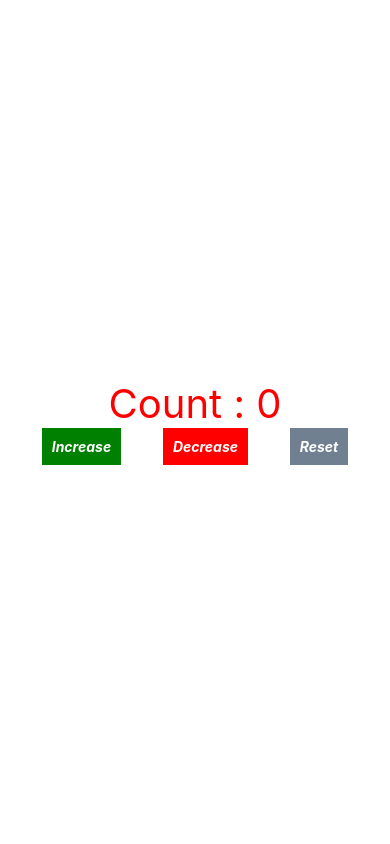
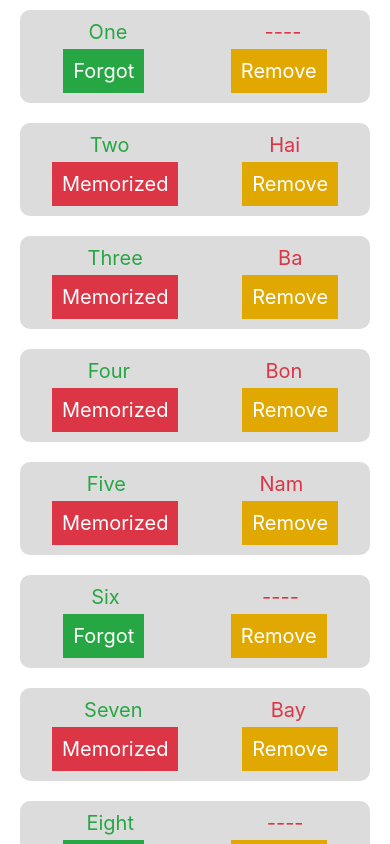
Before and after one commit to phamtanphat/ReactNative24022020, a React Native app: screen / in a window 390 px wide. Built offline with nearby package versions, Linux system fonts and the light colour scheme.

Commit message:
component list

```diff
--- a/App.js
+++ b/App.js
@@ -3,30 +3,15 @@ import React, {Component} from 'react';
 import {View, StyleSheet, ScrollView} from 'react-native';
 import Word from './src/Word';
 import Box from './src/Box';
+import List from './src/List';
 
-
-const words = [
-  {id: '1', en: 'One', vn: 'Mot', isMemorized: true},
-  {id: '2', en: 'Two', vn: 'Hai', isMemorized: false},
-  {id: '3', en: 'Three', vn: 'Ba', isMemorized: false},
-  {id: '4', en: 'Four', vn: 'Bon', isMemorized: false},
-  {id: '5', en: 'Five', vn: 'Nam', isMemorized: false},
-  {id: '6', en: 'Six', vn: 'Sau', isMemorized: true},
-  {id: '7', en: 'Seven', vn: 'Bay', isMemorized: false},
-  {id: '8', en: 'Eight', vn: 'Tam', isMemorized: true},
-  {id: '9', en: 'Nine', vn: 'Chin', isMemorized: false},
-  {id: '10', en: 'Ten', vn: 'Muoi', isMemorized: true},
-];
 export default class App extends Component {
   render() {
     return (
       <View style={styles.container}>
-        {/* <ScrollView showsVerticalScrollIndicator={false}>
-          {words.map(word => (
-            <Word word={word} key={word.en} />
-          ))}
-        </ScrollView> */}
-        <Box />
+        <ScrollView showsVerticalScrollIndicator={false}>
+          <List />
+        </ScrollView>
       </View>
     );
   }
--- a/src/Box.js
+++ b/src/Box.js
@@ -13,6 +13,15 @@ export default class Box extends Component {
   UNSAFE_componentWillMount() {
     console.log('UNSAFE_componentWillMount');
   }
+  increase = () => {
+    this.setState({count: this.state.count + 1});
+  };
+  decrease = () => {
+    this.setState({count: this.state.count - 1});
+  };
+  reset = () => {
+    this.setState({count: 0});
+  };
   render() {
     console.log('render');
     return (
@@ -33,24 +42,24 @@ export default class Box extends Component {
             justifyContent: 'space-evenly',
           }}>
           <TouchableOpacity
-            onPress={() => {
-                this.setState({count : this.state.count + 1}, () => {
-                    alert(JSON.stringify(this.state.count));
-                });
-            }}
+            onPress={this.increase}
             style={{backgroundColor: 'green', padding: 10}}>
             <Text
               style={{color: 'white', fontStyle: 'italic', fontWeight: 'bold'}}>
               Increase
             </Text>
           </TouchableOpacity>
-          <TouchableOpacity style={{backgroundColor: 'red', padding: 10}}>
+          <TouchableOpacity
+            onPress={this.decrease}
+            style={{backgroundColor: 'red', padding: 10}}>
             <Text
               style={{color: 'white', fontStyle: 'italic', fontWeight: 'bold'}}>
               Decrease
             </Text>
           </TouchableOpacity>
-          <TouchableOpacity style={{backgroundColor: 'slategray', padding: 10}}>
+          <TouchableOpacity
+            onPress={this.reset}
+            style={{backgroundColor: 'slategray', padding: 10}}>
             <Text
               style={{color: 'white', fontStyle: 'italic', fontWeight: 'bold'}}>
               Reset
--- /dev/null
+++ b/src/List.js
@@ -0,0 +1,100 @@
+import React, {Component} from 'react';
+import {Text, View, StyleSheet, TouchableOpacity} from 'react-native';
+
+export default class List extends Component {
+  constructor(props) {
+    super(props);
+    this.state = {
+      words: [
+        {id: '1', en: 'One', vn: 'Mot', isMemorized: true},
+        {id: '2', en: 'Two', vn: 'Hai', isMemorized: false},
+        {id: '3', en: 'Three', vn: 'Ba', isMemorized: false},
+        {id: '4', en: 'Four', vn: 'Bon', isMemorized: false},
+        {id: '5', en: 'Five', vn: 'Nam', isMemorized: false},
+        {id: '6', en: 'Six', vn: 'Sau', isMemorized: true},
+        {id: '7', en: 'Seven', vn: 'Bay', isMemorized: false},
+        {id: '8', en: 'Eight', vn: 'Tam', isMemorized: true},
+        {id: '9', en: 'Nine', vn: 'Chin', isMemorized: false},
+        {id: '10', en: 'Ten', vn: 'Muoi', isMemorized: true},
+      ],
+    };
+  }
+  render() {
+    return (
+      <View style={styles.container}>
+        {this.state.words.map(word => {
+          return (
+            <View style={styles.containerGroupWord} key={word.id}>
+              <View style={styles.groupText}>
+                <Text style={styles.textEn}>{word.en}</Text>
+                <Text style={styles.textVn}>
+                  {word.isMemorized ? '----' : word.vn}
+                </Text>
+              </View>
+              <View style={styles.groupButton}>
+                <TouchableOpacity
+                  style={styles.buttonMemorized(word.isMemorized)}>
+                  <Text style={styles.textMemorized}>
+                    {word.isMemorized ? 'Forgot' : 'Memorized'}
+                  </Text>
+                </TouchableOpacity>
+                <TouchableOpacity style={styles.buttonRemove}>
+                  <Text style={styles.textRemove}>Remove</Text>
+                </TouchableOpacity>
+              </View>
+            </View>
+          );
+        })}
+      </View>
+    );
+  }
+}
+
+const styles = StyleSheet.create({
+  container: {
+    flex: 1,
+  },
+  containerGroupWord: {
+    justifyContent: 'space-between',
+    marginVertical: 10,
+    borderRadius: 10,
+    backgroundColor: 'gainsboro',
+    paddingVertical: 10,
+    marginHorizontal: 20,
+  },
+  groupText: {
+    flexDirection: 'row',
+    justifyContent: 'space-around',
+  },
+  textEn: {
+    color: '#27A744',
+    fontSize: 20,
+  },
+  textVn: {
+    color: '#DC3545',
+    fontSize: 20,
+  },
+  groupButton: {
+    marginTop: 5,
+    flexDirection: 'row',
+    justifyContent: 'space-around',
+  },
+  buttonMemorized: isMemorized => {
+    return {
+      backgroundColor: isMemorized ? '#27A744' : '#DC3545',
+      padding: 10,
+    };
+  },
+  buttonRemove: {
+    backgroundColor: '#E0A800',
+    padding: 10,
+  },
+  textMemorized: {
+    color: '#ffffff',
+    fontSize: 20,
+  },
+  textRemove: {
+    color: '#ffffff',
+    fontSize: 20,
+  },
+});
```
